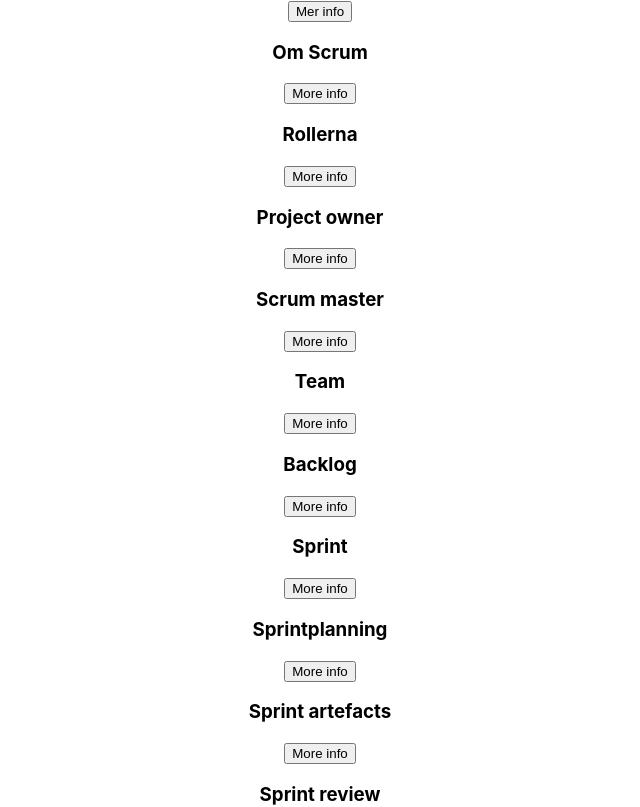
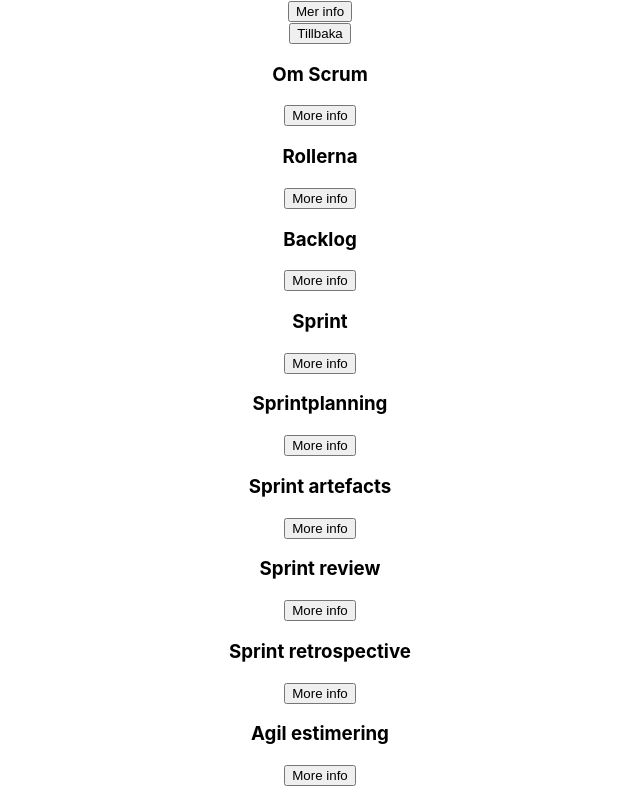
Before and after one commit to Meron92/Inlamning-uppgift-agila-metoder, a React (Create React App) app: page /ChosenInfo in a window 1280 px wide. Shown: the top 807 px of the page, without its empty margins (320-960 px from the left). Built offline with nearby package versions, Linux system fonts and the light colour scheme.

Commit message:
#8 Skapa tillbaka knapp till föregående sida

```diff
--- a/src/Components/ChosenInfoPage.jsx
+++ b/src/Components/ChosenInfoPage.jsx
@@ -1,4 +1,4 @@
-import { useLocation } from "react-router-dom";
+import { useLocation,Link } from "react-router-dom";
 
 function ChosenInfoPage() {
 const location = useLocation()
@@ -8,6 +8,7 @@ const { from } = location.state
         <section>
             <h1>{from.titel}</h1>
             <p>{from.desc}</p>
+            <Link to="/ChosenInfo"><button>Tillbaka</button></Link>
         </section>
      );
 }
--- a/src/Components/Context.jsx
+++ b/src/Components/Context.jsx
@@ -11,55 +11,42 @@ export const ContextProvider = props => {
         },
         {
           id: 2,
-          titel: "Rollerna"
+          titel: "Rollerna",
+          desc: "Project owner: En project owner representerar kund om inte det är en faktiskt kund.En project owner är  bla. ansvarig för att maximera värdet på produkten som kommer från Scrum-teamets arbete. Scrum master:Scrum Master är ansvarig för Scrum-teamets effektivitet. Scrum Mastern gör detta genom att göra det möjligt för Scrum-teamet att förbättra sina metoder, inom Scrum-ramverket. Team: Ett scrum-team är en grupp samarbetspartners, vanligtvis mellan 3 och 6 individer, som arbetar för att slutföra projekt och leverera produkter."
         },
+
         {
-          id: 3,
-          titel: "Project owner",
-          desc: "En project owner representerar kund om inte det är en faktiskt kund.En project owner är  bla. ansvarig för att maximera värdet på produkten som kommer från Scrum-teamets arbete."
-        },
-        {
-          id: 4,
-          titel: "Scrum master",
-          desc: "Scrum Master är ansvarig för Scrum-teamets effektivitet. Scrum Mastern gör detta genom att göra det möjligt för Scrum-teamet att förbättra sina metoder, inom Scrum-ramverket."
-        },
-        {
-          id:5,
-          titel: "Team",
-          desc: "Ett scrum-team är en grupp samarbetspartners, vanligtvis mellan 3 och 6 individer, som arbetar för att slutföra projekt och leverera produkter."
-        },
-        {
-          id:6,
+          id:3,
           titel: "Backlog",
           desc: "En Scrum Product Backlog helt enkelt en lista över alla saker som behöver göras inom projektet. Där alla tickets och userstorys är samlade som man sedan tar från till sin sprint. "
         },
         {
-          id: 7,
+          id: 4,
           titel: "Sprint",
           desc: "En sprint där du samlar saker du ska göra för dagen eller kanske veckan som du tagit från din produkt backlog. När man sedan är klar med en sprint kan man påbörja nästa sprint."
         },
         {
-          id: 8,
+          id: 5,
           titel: "Sprintplanning",
           desc: "Sprintplanning är när du väljer ut och planerar dina tickets som man tagit ut från sin backlog. "
         },
         {
-          id:9,
+          id:6,
           titel: "Sprint artefacts",
           desc: "Sprint Artifacts tillhandahåller nyckelinformation som Scrum-teamet och intressenterna behöver vara medvetna om för att förstå produkten under utveckling."
         },
         {
-          id: 10,
+          id: 7,
           titel: "Sprint review",
           desc: "Syftet med Sprint Review är att inspektera resultatet av Sprinten och fastställa framtida anpassningar. Scrum-teamet presenterar resultatet av sitt arbete för nyckelintressenter och framsteg mot produktmålet diskuteras."
         },
         {
-          id: 11,
+          id: 8,
           titel: "Sprint retrospective",
           desc: "Sprint retrospective är ett kort möte som hålls efter Sprint review i slutet av varje sprint. Under Sprint retrospective identifierar teamet själv delar av processen som fungerade eller inte fungerade under sprinten, tillsammans med potentiella lösningar. Det syftar till att ständigt förbättra processerna."
         },
         {
-          id:12,
+          id:9,
           titel: "Agil estimering",
           desc: "Agil estimering är en process som hjälper till med att förutspå ett projekts kostnad,tidsåtgång eller storlek."
         }
--- a/src/Pages/ChosenInfo.jsx
+++ b/src/Pages/ChosenInfo.jsx
@@ -1,6 +1,7 @@
 import { useContext } from "react";
 import Roller from "../Components/Roller";
 import { userContext } from "../Components/Context";
+import {Link} from "react-router-dom"
 
 
 const ChosenInfo = () => {
@@ -8,6 +9,7 @@ const ChosenInfo = () => {
 
     return (
         <section>
+            <Link to="/"><button>Tillbaka</button></Link>
            { infos.map((info, i) => (
 
                 <Roller infos={info}  titel={info.titel} desc={info.desc} key={i}/>
```
